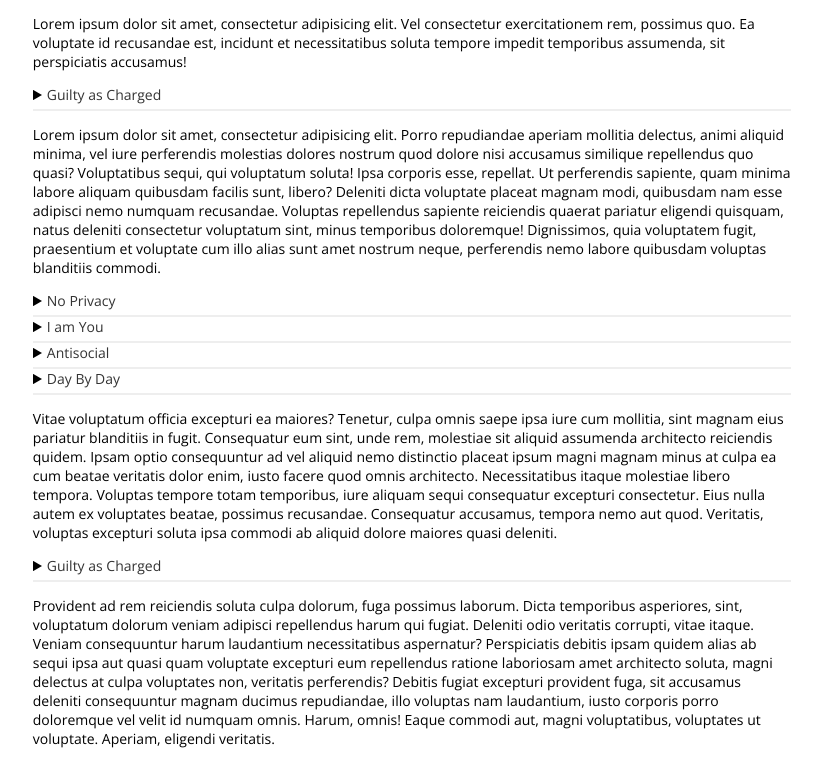
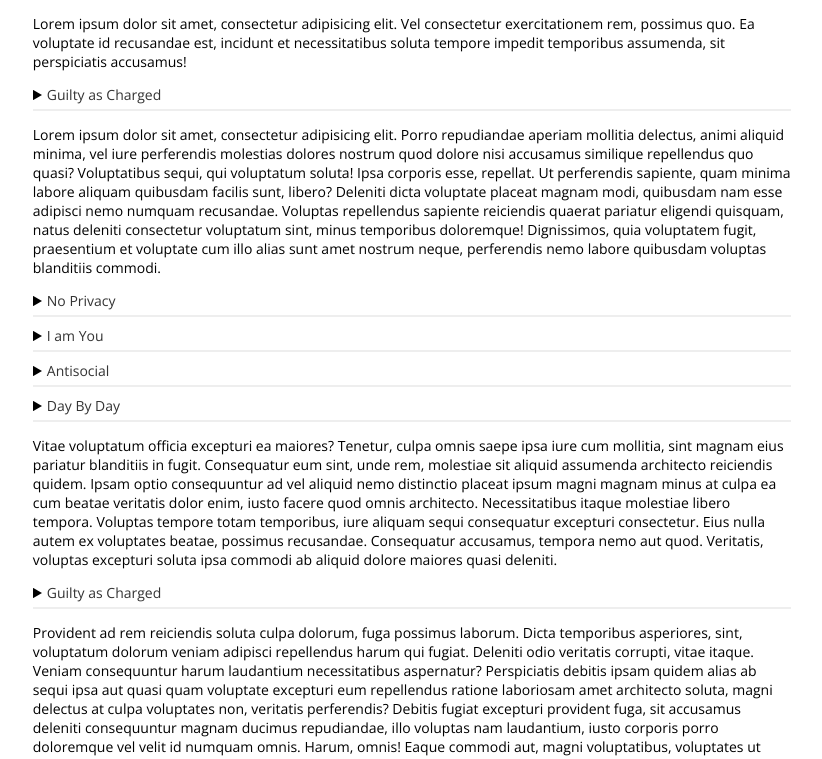
Before and after one commit to wcoder/muzus, a website: page example/index.html in a window 1280 px wide. Shown: the top 759 px of the page, without its empty margins (228-1050 px from the left). Drawn offline with nearby package versions, Linux system fonts and the light colour scheme.

Commit message:
design fix

```diff
--- a/gulpfile.js
+++ b/gulpfile.js
@@ -15,7 +15,7 @@ gulp.task('build:sass', function () {
 });
 
 gulp.task('sass:watch', function () {
-	gulp.watch('./src/*.scss', ['sass']);
+	gulp.watch('./src/*.scss', ['build:sass']);
 });
 
 gulp.task('build:js', function () {
--- a/src/muzus.scss
+++ b/src/muzus.scss
@@ -7,6 +7,10 @@
 		color: #333;
 		cursor: default;
 		position: relative;
+
+		& + .muzus-track {
+			margin-top: 9px;
+		}
 
 		.muzus-track-active {
 
@@ -23,10 +27,13 @@
 		}
 
 		.muzus-info {
+			height: 15px;
 
 			// PLAY
 
 			.muzus-play-wrapper {
+				display: inline-block;
+				height: 15px;
 
 				.muzus-play,
 				.muzus-pause {
@@ -110,9 +117,8 @@
 				line-height: 12px;
 
 				.muzus-time-current {
-					color: #ccc;
+					color: #d8d8d8;
 					margin-right: 5px;
-					visibility: hidden;
 				}
 
 				.muzus-time-end {
@@ -126,7 +132,8 @@
 		.muzus-progress {
 			height: 2px;
 			background: #eee;
-			margin-top: 5px;
+			margin-top: 9px;
+			position: relative;
 
 			.muzus-progress-buffer {
 				width: 0;
@@ -171,9 +178,9 @@
 			background: #222;
 			color: #fff;
 			padding: 1px 4px;
-			z-index: -1;
 			font-size: 12px;
 			border-radius: 3px;
+			z-index: 1;
 		}
 
 		.muzus-progress-time-hint:after {
@@ -199,15 +206,16 @@
 
 		input[type=range].muzus-progress-spinner {
 			-webkit-appearance: none;
-			width: 100%;
 			background: transparent;
 			position: relative;
-			top: 0;
-			bottom: 0;
+			top: -9px;
+			bottom: -9px;
 			left: 0;
 			margin: 0;
+			width: 100%;
 			position: absolute;
 			cursor: pointer;
+			z-index: 2;
 
 			&:focus {
 				outline: none;
```
Also changed, not shown: dist/muzus.css.
